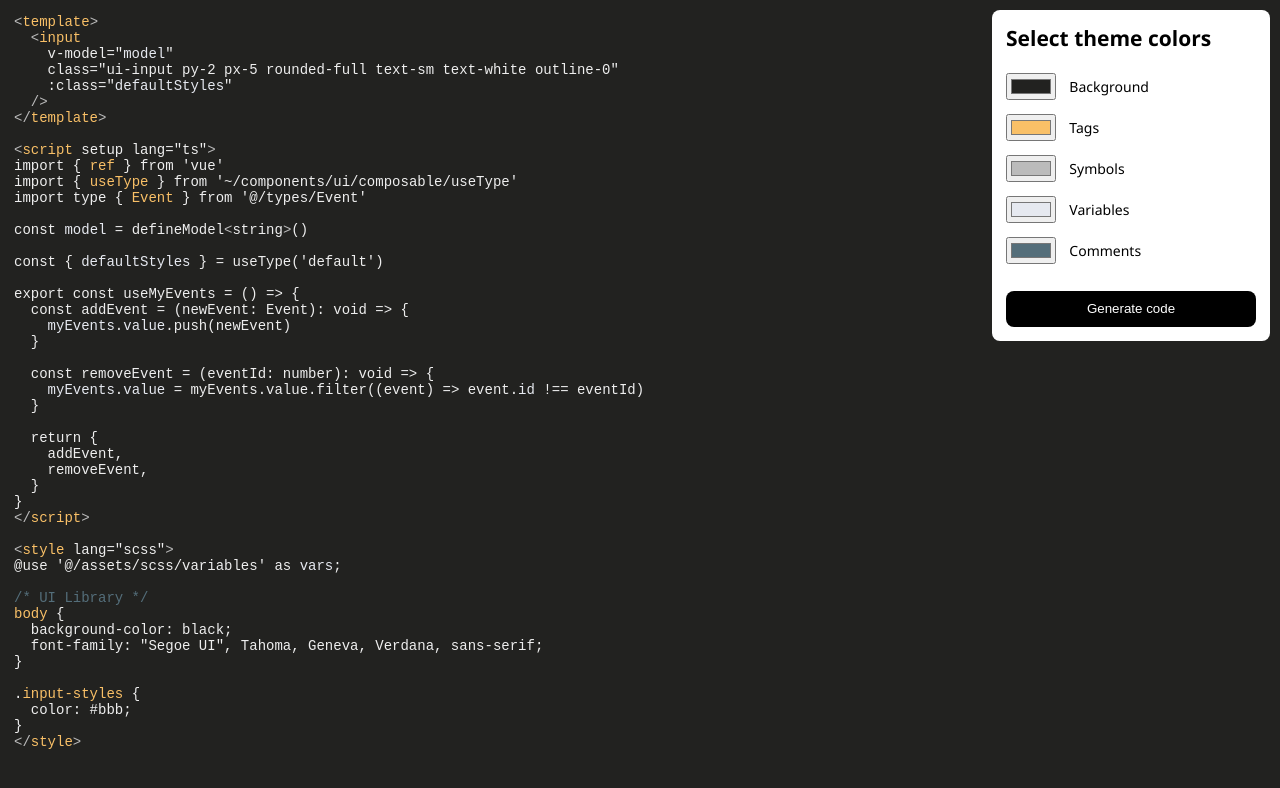
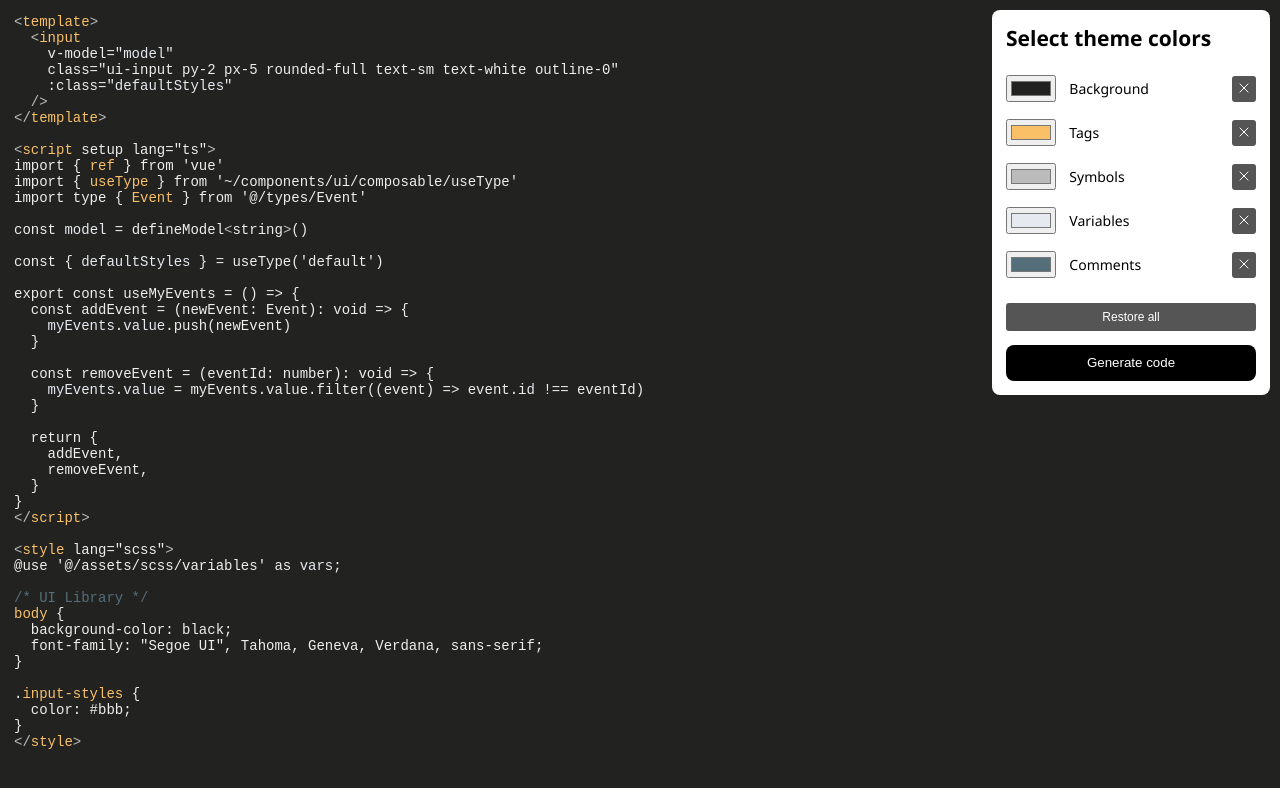
Before and after one commit to Mathiew82/generator-vsc-themes-vue, a Vue app: page / in a window 1280 px wide. Shown: the top 788 px of the page. Built offline with nearby package versions, Linux system fonts and the light colour scheme.

Commit message:
Added restore buttons and his functionality

```diff
--- a/src/App.vue
+++ b/src/App.vue
@@ -51,6 +51,7 @@ export const useMyEvents = () => {
 
     <div class="control-panel">
       <h2>Select theme colors</h2>
+      <div class="justify-between">
         <div class="items-center">
           <input
             type="color"
@@ -61,7 +62,30 @@ export const useMyEvents = () => {
           />
           <label for="background">Background</label>
         </div>
-      <div class="items-center mt-1">
+        <div class="items-center">
+          <button
+            class="restore-button"
+            @click="onRestoreColor('backgroundColor')"
+          >
+            <svg
+              xmlns="http://www.w3.org/2000/svg"
+              fill="none"
+              viewBox="0 0 24 24"
+              stroke-width="1.5"
+              stroke="#ffffff"
+              class="size-6"
+            >
+              <path
+                stroke-linecap="round"
+                stroke-linejoin="round"
+                d="M6 18 18 6M6 6l12 12"
+              />
+            </svg>
+          </button>
+        </div>
+      </div>
+      <div class="justify-between mt-1">
+        <div class="items-center">
           <input
             type="color"
             id="tags"
@@ -71,7 +95,27 @@ export const useMyEvents = () => {
           />
           <label for="tags">Tags</label>
         </div>
-      <div class="items-center mt-1">
+        <div class="items-center">
+          <button class="restore-button" @click="onRestoreColor('tagsColor')">
+            <svg
+              xmlns="http://www.w3.org/2000/svg"
+              fill="none"
+              viewBox="0 0 24 24"
+              stroke-width="1.5"
+              stroke="#ffffff"
+              class="size-6"
+            >
+              <path
+                stroke-linecap="round"
+                stroke-linejoin="round"
+                d="M6 18 18 6M6 6l12 12"
+              />
+            </svg>
+          </button>
+        </div>
+      </div>
+      <div class="justify-between mt-1">
+        <div class="items-center">
           <input
             type="color"
             id="symbols"
@@ -81,7 +125,30 @@ export const useMyEvents = () => {
           />
           <label for="symbols">Symbols</label>
         </div>
-      <div class="items-center mt-1">
+        <div class="items-center">
+          <button
+            class="restore-button"
+            @click="onRestoreColor('symbolsColor')"
+          >
+            <svg
+              xmlns="http://www.w3.org/2000/svg"
+              fill="none"
+              viewBox="0 0 24 24"
+              stroke-width="1.5"
+              stroke="#ffffff"
+              class="size-6"
+            >
+              <path
+                stroke-linecap="round"
+                stroke-linejoin="round"
+                d="M6 18 18 6M6 6l12 12"
+              />
+            </svg>
+          </button>
+        </div>
+      </div>
+      <div class="justify-between mt-1">
+        <div class="items-center">
           <input
             type="color"
             id="variables"
@@ -91,7 +158,30 @@ export const useMyEvents = () => {
           />
           <label for="variables">Variables</label>
         </div>
-      <div class="items-center mt-1">
+        <div class="items-center">
+          <button
+            class="restore-button"
+            @click="onRestoreColor('variablesColor')"
+          >
+            <svg
+              xmlns="http://www.w3.org/2000/svg"
+              fill="none"
+              viewBox="0 0 24 24"
+              stroke-width="1.5"
+              stroke="#ffffff"
+              class="size-6"
+            >
+              <path
+                stroke-linecap="round"
+                stroke-linejoin="round"
+                d="M6 18 18 6M6 6l12 12"
+              />
+            </svg>
+          </button>
+        </div>
+      </div>
+      <div class="justify-between mt-1">
+        <div class="items-center">
           <input
             type="color"
             id="comments"
@@ -101,6 +191,29 @@ export const useMyEvents = () => {
           />
           <label for="comments">Comments</label>
         </div>
+        <div class="items-center">
+          <button
+            class="restore-button"
+            @click="onRestoreColor('commentsColor')"
+          >
+            <svg
+              xmlns="http://www.w3.org/2000/svg"
+              fill="none"
+              viewBox="0 0 24 24"
+              stroke-width="1.5"
+              stroke="#ffffff"
+              class="size-6"
+            >
+              <path
+                stroke-linecap="round"
+                stroke-linejoin="round"
+                d="M6 18 18 6M6 6l12 12"
+              />
+            </svg>
+          </button>
+        </div>
+      </div>
+      <button class="restore-button all">Restore all</button>
       <button class="generate-code-button">Generate code</button>
     </div>
   </div>
@@ -134,6 +247,10 @@ const colorVars = {
 const onChangeColor = (contentToChange, event) => {
   colorVars[contentToChange].value = event.target.value;
 };
+
+const onRestoreColor = (colorToRestore) => {
+  colorVars[colorToRestore].value = initColorValues[colorToRestore];
+};
 </script>
 
 <style>
@@ -161,6 +278,30 @@ const onChangeColor = (contentToChange, event) => {
   margin-right: 1em;
 }
 
+.restore-button {
+  background-color: #555555;
+  border: none;
+  border-radius: 3px;
+  color: white;
+  cursor: pointer;
+  font-size: 11px;
+  margin-top: 2px;
+  padding: 4px;
+}
+.restore-button:hover {
+  background-color: #777777;
+}
+.restore-button.all {
+  width: 100%;
+  font-size: 12px;
+  margin-top: 2em;
+  padding: 0.6em 0.8em;
+}
+.restore-button svg {
+  width: 16px;
+  height: 16px;
+}
+
 .generate-code-button {
   width: 100%;
   background-color: black;
@@ -168,12 +309,11 @@ const onChangeColor = (contentToChange, event) => {
   border-radius: 8px;
   color: white;
   cursor: pointer;
-  margin-top: 2em;
+  margin-top: 1em;
   padding: 0.8em 1em;
 }
-
 .generate-code-button:hover {
-  background-color: #333;
+  background-color: #333333;
 }
 
 .tags {
--- a/src/style.css
+++ b/src/style.css
@@ -29,7 +29,14 @@ body {
   margin-top: 1em;
 }
 
+.justify-between {
+  display: flex;
+  justify-content: space-between;
+  align-items: center;
+}
+
 .items-center {
+  height: 30px;
   display: flex;
   justify-content: flex-start;
   align-items: center;
```
Lines whose indentation alone changed are shown as unchanged.
